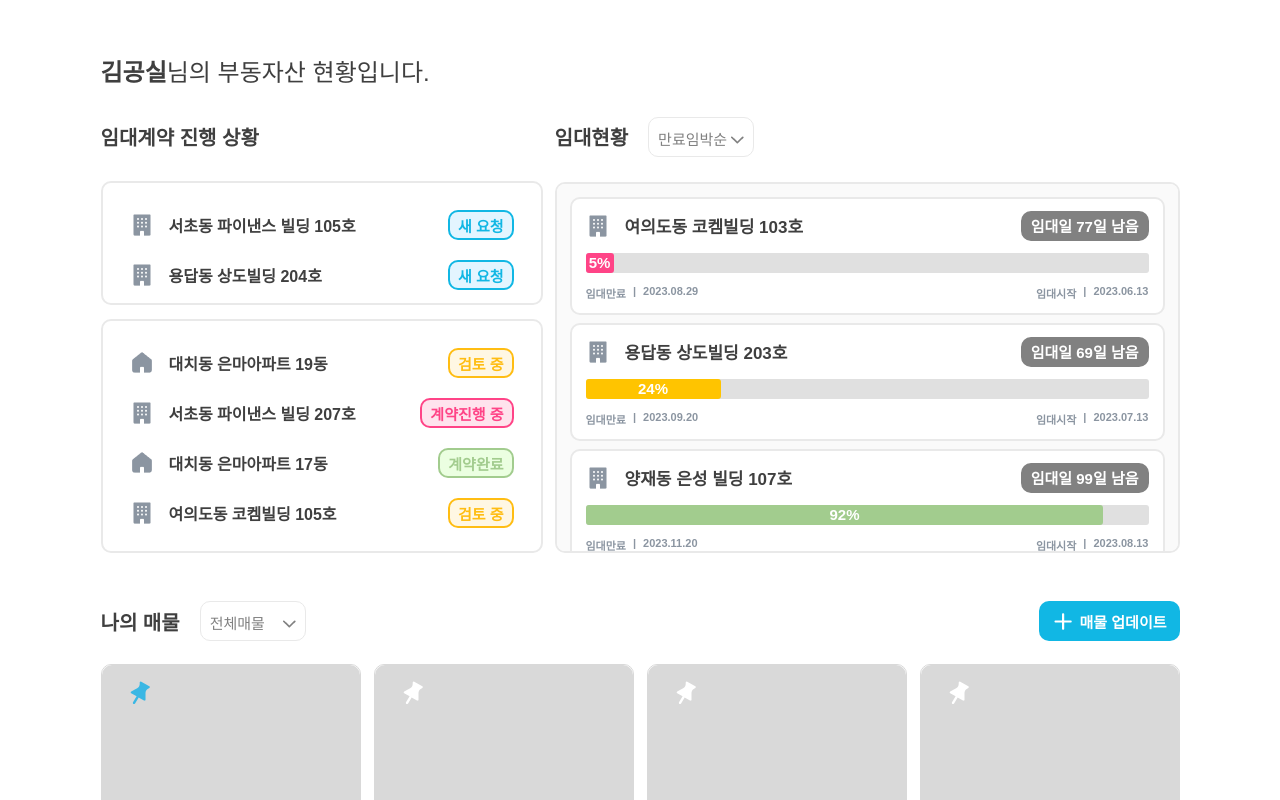
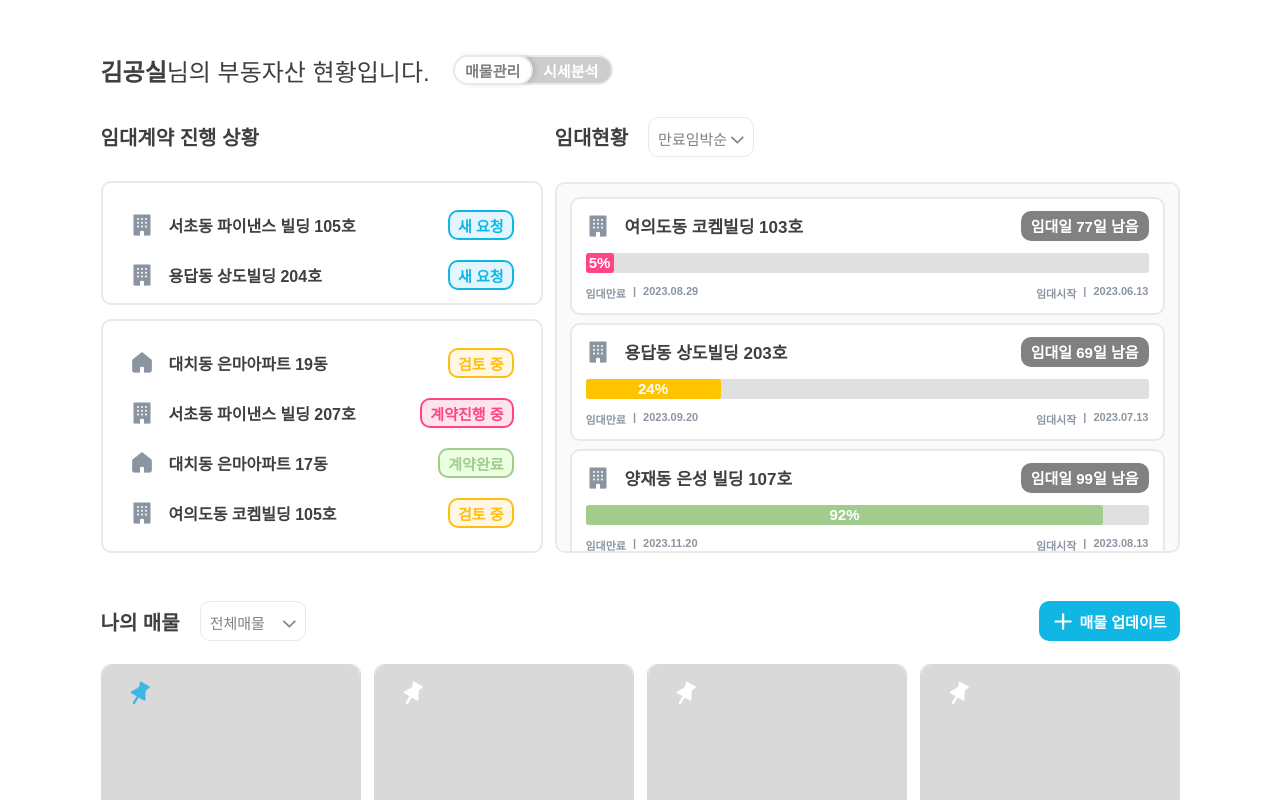
Before and after one commit to onys-programmer/real-estate, a React (Create React App) app: page / in a window 1280 px wide. Shown: the top 800 px of the page. Built offline with nearby package versions, Linux system fonts and the light colour scheme; a web font is replaced by a local one.

Commit message:
feat: 🎸 ModeSelector 제작
✅ Closes: git add .

```diff
--- a/src/pages/main/Header.jsx
+++ b/src/pages/main/Header.jsx
@@ -1,4 +1,5 @@
 import styled from '@emotion/styled';
+import ModeSelector from './ModeSelector';
 
 export default function Header() {
   return (
@@ -9,6 +10,7 @@ export default function Header() {
         </S.UserName>
         님의 부동자산 현황입니다.
       </S.HeaderTitle>
+      <ModeSelector />
     </S.Container>
   );
 };
@@ -18,6 +20,7 @@ const S = {
     width: 100%;
     height: 45px;
     display: flex;
+    gap: 23px;
     align-items: center;
     padding: 70px 0 10px;
     label: Header__Container;
--- /dev/null
+++ b/src/pages/main/ModeSelector.jsx
@@ -0,0 +1,65 @@
+import styled from "@emotion/styled";
+import { useState } from "react";
+import { border } from "../../constants/styles/commonCSS";
+
+export default function ModeSelector() {
+  const [mode, setMode] = useState('매물관리');
+
+  return (
+    <S.Container>
+      <S.ModeButton
+        isLeft={true}
+        isSelected={mode === '매물관리'}
+        onClick={() => setMode('매물관리')}
+      >
+        매물관리
+      </S.ModeButton>
+      <S.ModeButton
+        isLeft={false}
+        isSelected={mode === '시세분석'}
+        onClick={() => setMode('시세분석')}
+      >
+        시세분석
+      </S.ModeButton>
+    </S.Container>
+  );
+};
+
+const S = {
+  Container: styled.div`
+    display: flex;
+    position: relative;
+    justify-content: space-between;
+    width: 160px;
+    height: 30px;
+    background-color: #CDCDCD;
+    border-radius: 999px;
+    font-size: 15px;
+    font-weight: 700;
+    border: 2px solid #E9E9E9;
+    color: #818181;
+    label: ModeSelector__Container;
+  `,
+  ModeButton: styled.div`
+    position: absolute;
+    display: flex;
+    justify-content: center;
+    align-items: center;
+    width: 80px;
+    height: ${props => (props.isSelected ? '30px' : '26px')};
+    top: 0;
+    left: ${props => (props.isLeft ? '0' : 'auto')};
+    right: ${props => (props.isLeft ? 'auto' : '0')};
+    transform: ${props => (props.isLeft ? 'translate(-2px, -2px)' : 'translate(2px, -2px)')};
+    background-color: ${props => (props.isSelected ? '#ffffff' : '#CDCDCD')};
+    color: ${props => (props.isSelected ? '#818181' : '#ffffff')};
+    box-shadow: ${props => props.isSelected && (props.isLeft ? '3px 0px 5px rgba(0, 0, 0, 0.1)' : '-3px 0px 5px rgba(0, 0, 0, 0.1)')};
+    ${border}
+    border-radius: 999px;
+    z-index: ${props => props.isSelected && '1'};
+    border-color: ${props => (props.isSelected ? '#E9E9E9' : 'transparent')}; // 버튼의 테두리를 배경색으로 설정
+    transform: ${props => !props.isSelected && 'translate(0, 0)'};
+    cursor: pointer;
+    label: ModeSelector__ModeButton;
+  `,
+};
```
